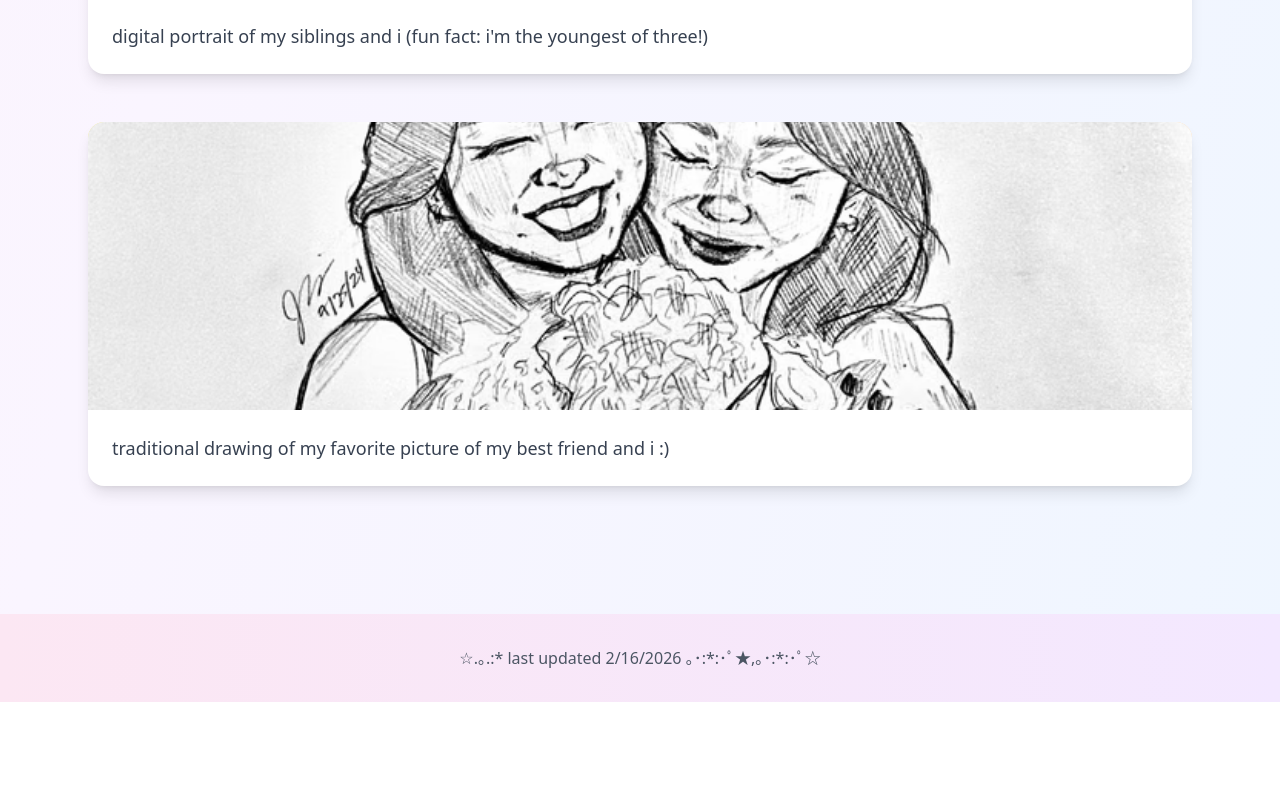
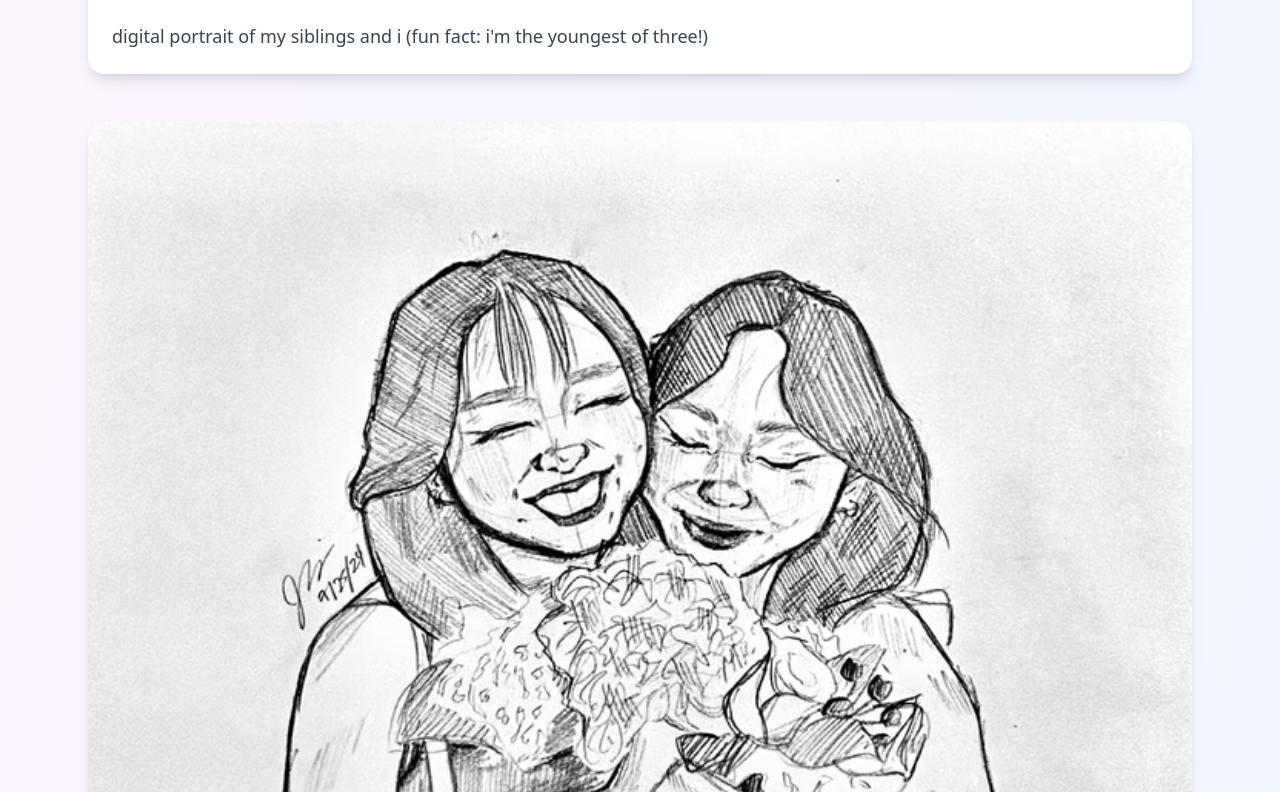
Before and after one commit to jeiaso/jeiaso.github.io, a React (Create React App) app: page / in a window 1280 px wide. Shown: the part 4508-5300 px from the top of the page. Before the commit the page ends 5210 px from the top, so only its background shows below. Built offline with nearby package versions, Linux system fonts and the light colour scheme.

Commit message:
resizing

```diff
--- a/src/App.js
+++ b/src/App.js
@@ -116,6 +116,7 @@ export default function Portfolio() {
               Conducted research with two other students under the guidance of PhD students.
               Researched machine learning algorithms, and developed a program capable of producing the sound made when an object
               is broken to help with structural monitoring and material testing.
+
             </p>
             <div className="flex flex-wrap gap-3">
               <a href="https://docs.google.com/document/d/1xjN5wKOKfAcAd5AorJRHQzJotGT6L9aF6UKblV2_8I0/edit?usp=drivesdk" className="text-sm text-blue-600 hover:text-blue-700 underline">View Research Paper</a>
@@ -323,9 +324,9 @@ export default function Portfolio() {
 
             {/* Traditional Drawing */}
             <div className="bg-white rounded-2xl shadow-lg overflow-hidden">
-              <div className="h-72 bg-gradient-to-br from-yellow-200 via-orange-200 to-red-200 flex items-center justify-center text-8xl">
-                <img src="/youmei.avif" alt="youmei" className="w-full h-full object-cover" />
-              </div>
+            <div className="bg-gradient-to-br from-yellow-200 via-orange-200 to-red-200 rounded-2xl overflow-hidden">
+              <img src="/youmei.avif" alt="youmei" className="w-full h-auto" />
+            </div>
               <div className="p-6">
                 <p className="text-gray-700 text-lg">
                   traditional drawing of my favorite picture of my best friend and i :)
```
